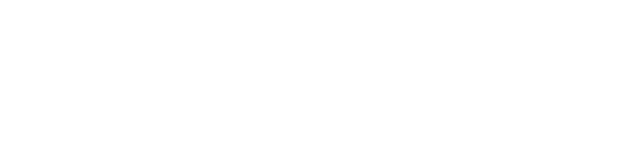
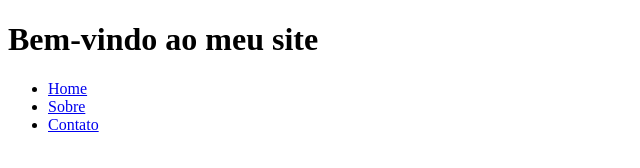
Before and after one commit to GustavoValacio/gititeste, a plain HTML site: page index.html in a window 1280 px wide. Shown: the whole page, without its empty margins (0-640 px from the left). Drawn offline with Linux system fonts and the light colour scheme.

Commit message:
Novo cabeçalho

```diff
--- a/index.html
+++ b/index.html
@@ -6,6 +6,16 @@
     <title>Document</title>
 </head>
 <body>
+    <header>
+        <h1>Bem-vindo ao meu site</h1>
+        <nav>
+            <ul>
+                <li><a href="#home">Home</a></li>
+                <li><a href="#sobre">Sobre</a></li>
+                <li><a href="#contato">Contato</a></li>
+            </ul>
+        </nav>
+    </header>
 
 </body>
 </html>
```
